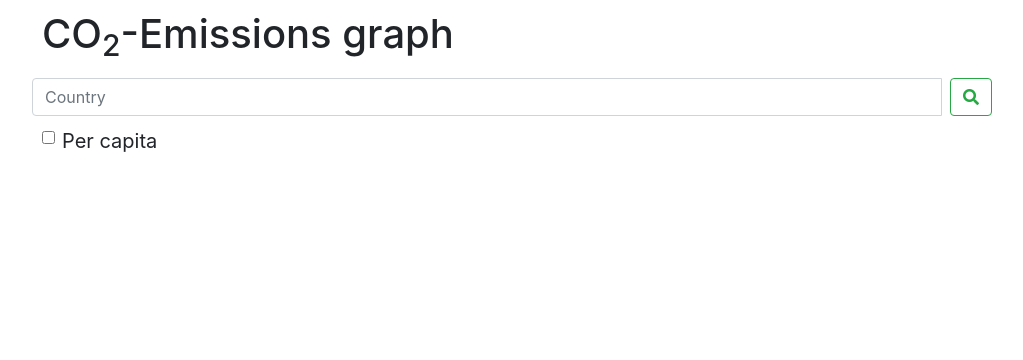
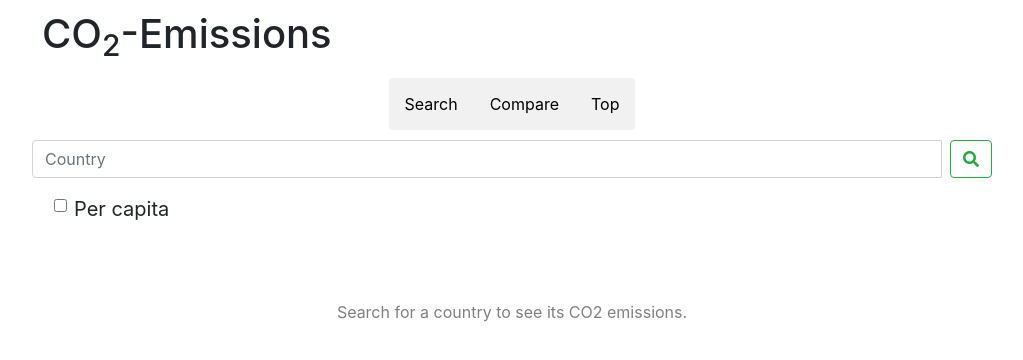
Before and after one commit to anttus/CO2Chart, a website: page public/index.html in a window 1280 px wide. Shown: the whole page, without its empty margins (128-1151 px from the left). Drawn offline with nearby package versions, Linux system fonts and the light colour scheme; files whose address does not match are found by name.

Commit message:
Added tabs

```diff
--- a/public/css/style.css
+++ b/public/css/style.css
@@ -42,6 +42,12 @@
   font-size: 15px;
   padding: 5px;
   padding-left: 10px;
+  width: fit-content;
+}
+
+#helpParagraph {
+  text-align: center;
+  color: gray;
 }
 
 .yearInput {
@@ -97,3 +103,39 @@ input[type=submit] {
   background-color: DodgerBlue !important;
   color: #ffffff;
 }
+
+
+/* Tabs */
+.tab {
+  overflow: hidden;
+  background-color: #f1f1f1;
+  width: fit-content;
+  margin: auto;
+  margin-bottom: 10px;
+  border-radius: 4px;
+}
+
+.tab button {
+  background-color: inherit;
+  float: left;
+  border: none;
+  outline: none;
+  cursor: pointer;
+  padding: 14px 16px;
+  transition: 0.3s;
+}
+
+.tab button:hover {
+  background-color: #ddd;
+}
+
+.tab button.active {
+  background-color: #ccc;
+  outline: none;
+}
+
+.tabcontent {
+  display: none;
+  padding: 6px 12px;
+  border-top: none;
+}
--- a/public/index.html
+++ b/public/index.html
@@ -18,24 +18,42 @@
 
 <body id="content">
 
-    <h1 class="title">CO<sub>2</sub>-Emissions graph</h1>
+    <h1 class="title">CO<sub>2</sub>-Emissions</h1>
 
-    <div class="autocomplete input-group form-inline my-2 my-lg-0">
+    <div class="tab">
+        <button class="tablinks" onclick="openTab(event, 'tab1')">Search</button>
+        <button class="tablinks" onclick="openTab(event, 'tab2')">Compare</button>
+        <button class="tablinks" onclick="openTab(event, 'tab3')">Top</button>
+    </div>
+
+    <div id="searchContainer" class="autocomplete input-group form-inline my-2 my-lg-0">
         <input id="searchInput" class="form-control mr-sm-2" type="text" placeholder="Country" aria-label="Search">
         <span class="input-group-btn">
-            <button type="button" id="searchBtn" class="btn btn-outline-success my-2 my-sm-0"><i class="fas fa-search"></i></button>
+            <button type="button" id="searchBtn" class="btn btn-outline-success my-sm-0"><i class="fas fa-search"></i></button>
         </span>
+    </div>
     <div id="inputAlert" class="alert alert-warning" role="alert" style="display:none"></div>
-    </div>
 
+    <div id="tab1" class="tabcontent">
         <div class="form-check" id="perCapitaContainer">
             <input type="checkbox" class="form-check-input" id="checkPerCapita">
             <label class="form-check-label" for="checkPerCapita">Per capita</label>
         </div>
         <div id="graphDiv">
             <label id="countryLabel"></label>
+            <p id="helpParagraph">Search for a country to see its CO2 emissions.</p>
             <canvas id="chartContainer" style="display:none"></canvas>
         </div>
+    </div>
+
+    <div id="tab2" class="tabcontent">
+
+    </div>
+
+    <div id="tab3" class="tabcontent">
+
+    </div>
+
 </body>
 
 <script src="../node_modules/chart.js/dist/Chart.min.js"></script>
```
Also changed, not shown: public/dist/main.js. Lines whose indentation alone changed are shown as unchanged.
